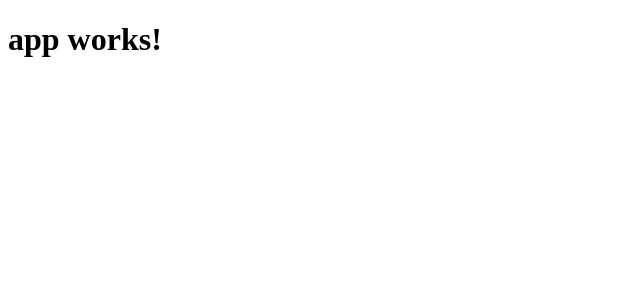
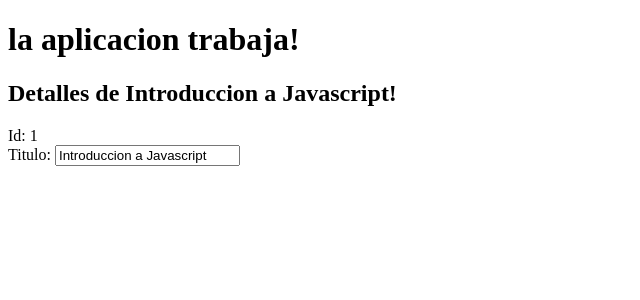
Before and after one commit to osnoser1/MeetupJsExample, an Angular app in the folder Angular2Example/: page / in a window 1280 px wide. Shown: the top 300 px of the page, without its empty margins (0-640 px from the left). Built offline with nearby package versions, Linux system fonts and the light colour scheme.

Commit message:
- Funcionamiento muy básico de angular 2.

```diff
--- a/Angular2Example/src/app/app.component.html
+++ b/Angular2Example/src/app/app.component.html
@@ -1,3 +1,9 @@
-<h1>
-  {{title}}
-</h1>
+<h1>{{title}}</h1>
+<h2>Detalles de {{libro.titulo}}!</h2>
+<div>
+    <label>Id: </label>{{libro.idLibro}}
+</div>
+<div>
+    <label>Titulo: </label>
+    <input [(ngModel)]="libro.titulo" placeholder="Titulo">
+</div>
--- a/Angular2Example/src/app/app.component.ts
+++ b/Angular2Example/src/app/app.component.ts
@@ -1,10 +1,19 @@
 import { Component } from '@angular/core';
 
+export class Libro {
+    idLibro: number;
+    titulo: string;
+}
+
 @Component({
-  selector: 'app-root',
-  templateUrl: 'app.component.html',
-  styleUrls: ['app.component.css']
+    selector: 'app-root',
+    templateUrl: 'app.component.html',
+    styleUrls: ['app.component.css']
 })
 export class AppComponent {
-  title = 'app works!';
+    title = 'la aplicacion trabaja!';
+    libro: Libro = {
+        idLibro: 1,
+        titulo: "Introduccion a Javascript",
+    };
 }
--- a/Angular2Example/src/index.html
+++ b/Angular2Example/src/index.html
@@ -10,6 +10,6 @@
 
 </head>
 <body>
-  <app-root>Loading...</app-root>
+  <app-root>Cargando...</app-root>
 </body>
 </html>
```
